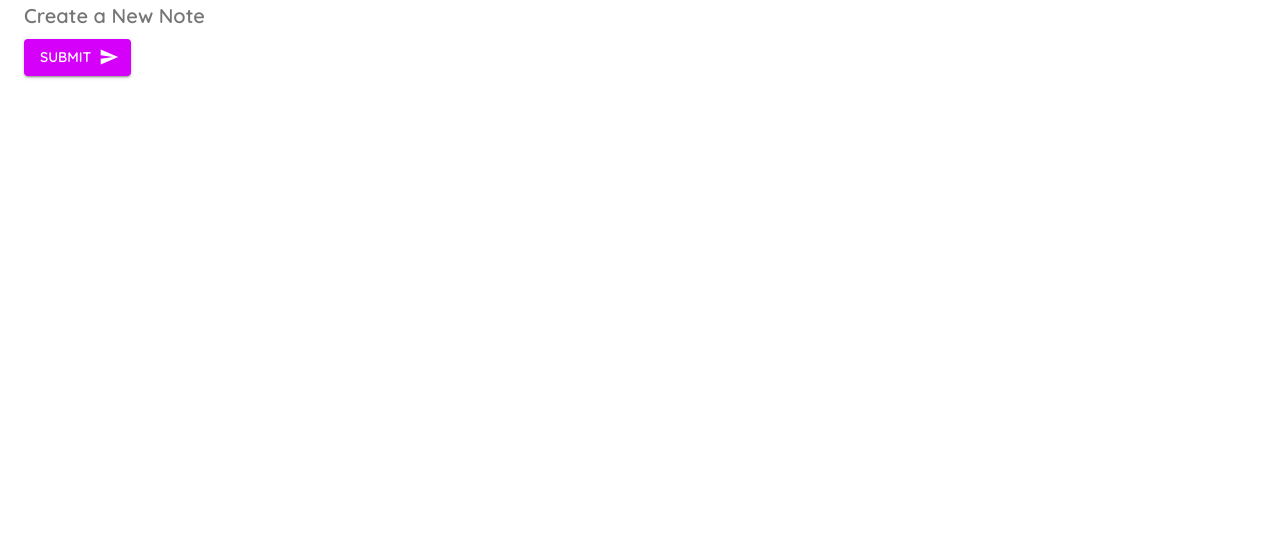
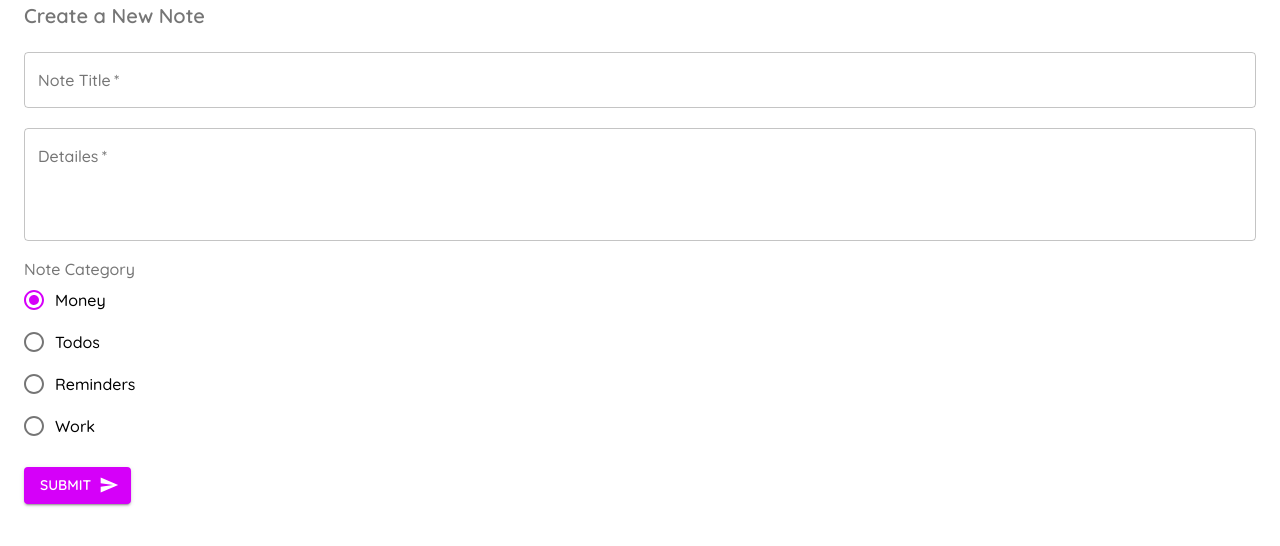
Before and after one commit to OlehFilyak/material-ui-tutorial, a React (Create React App) app: page /create in a window 1280 px wide. Shown: the top 546 px of the page. Built offline with nearby package versions, Linux system fonts and the light colour scheme.

Commit message:
add radio-buttons

```diff
--- a/src/App.js
+++ b/src/App.js
@@ -1,12 +1,12 @@
 import { BrowserRouter as Router, Switch, Route } from 'react-router-dom';
 import Notes from './pages/Notes';
 import Create from './pages/Create';
-import { createMuiTheme, ThemeProvider } from '@material-ui/core';
+import { createTheme, ThemeProvider } from '@material-ui/core';
 import { purple } from '@material-ui/core/colors';
 
 console.log(purple);
 
-const theme = createMuiTheme({
+const theme = createTheme({
   palette: {
     primary: {
       main: '#fefefe',
--- a/src/pages/Create.js
+++ b/src/pages/Create.js
@@ -1,14 +1,50 @@
-import React from 'react';
+import React, { useState } from 'react';
 import Typography from '@material-ui/core/Typography';
 import Button from '@material-ui/core/Button';
 import Container from '@material-ui/core/Container';
 import SendIcon from '@material-ui/icons/Send';
 import { makeStyles } from '@material-ui/core';
+import TextField from '@material-ui/core/TextField';
+import Radio from '@material-ui/core/Radio';
+import RadioGroup from '@material-ui/core/RadioGroup';
+import FormControlLabel from '@material-ui/core/FormControlLabel';
+import FormControl from '@material-ui/core/FormControl';
+import FormLabel from '@material-ui/core/FormLabel';
 
-const useStyles = makeStyles({});
+const useStyles = makeStyles({
+  field: {
+    marginTop: 20,
+    marginBottom: 20,
+    display: 'block',
+  },
+});
 
 export default function Create() {
   const classes = useStyles();
+
+  const [title, setTitle] = useState('');
+  const [details, setDetails] = useState('');
+  const [titleError, setTitleError] = useState(false);
+  const [detailsError, setDatailsError] = useState(false);
+  const [category, setCategory] = useState('money');
+
+  const handleSubmit = (e) => {
+    e.preventDefault();
+    setTitleError(false);
+    setDatailsError(false);
+
+    if (title === '') {
+      setTitleError(true);
+    }
+
+    if (details === '') {
+      setDatailsError(true);
+    }
+
+    if (title && details) {
+      console.log(title, details);
+    }
+  };
   return (
     <Container>
       <Typography
@@ -19,6 +55,50 @@ export default function Create() {
       >
         Create a New Note
       </Typography>
+      <form noValidate autoComplete="off" onSubmit={handleSubmit}>
+        <TextField
+          className={classes.field}
+          onChange={(e) => setTitle(e.target.value)}
+          label="Note Title"
+          variant="outlined"
+          color="secondary"
+          fullWidth={true}
+          required
+          error={titleError}
+        />
+
+        <TextField
+          className={classes.field}
+          onChange={(e) => setDetails(e.target.value)}
+          label="Detailes"
+          variant="outlined"
+          color="secondary"
+          multiline
+          rows={4}
+          fullWidth
+          required
+          error={detailsError}
+        />
+
+        {/* <Radio value="hello" />
+        <Radio value="goodbye" /> */}
+
+        <FormControl className={classes.field}>
+          <FormLabel>Note Category</FormLabel>
+          <RadioGroup
+            value={category}
+            onChange={(e) => setCategory(e.target.value)}
+          >
+            <FormControlLabel value="money" control={<Radio />} label="Money" />
+            <FormControlLabel value="todos" control={<Radio />} label="Todos" />
+            <FormControlLabel
+              value="reminders"
+              control={<Radio />}
+              label="Reminders"
+            />
+            <FormControlLabel value="work" control={<Radio />} label="Work" />
+          </RadioGroup>
+        </FormControl>
 
         <Button
           onClick={() => console.log('you clicked me')}
@@ -29,6 +109,7 @@ export default function Create() {
         >
           Submit
         </Button>
+      </form>
     </Container>
   );
 }
```
Lines whose indentation alone changed are shown as unchanged.
